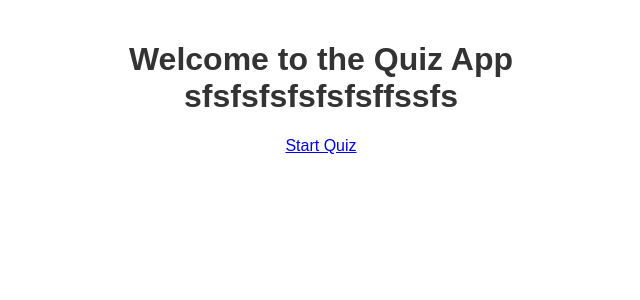
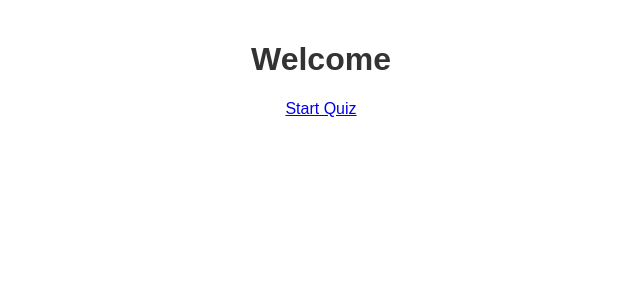
Before and after one commit to riponsarkar21/vercel_quiz_app_2, a Flask app: page / in a window 1280 px wide. Shown: the top 300 px of the page, without its empty margins (319-959 px from the left). Run offline with Flask 3, Linux system fonts and the light colour scheme.

Commit message:
Update index.html

```diff
--- a/templates/index.html
+++ b/templates/index.html
@@ -5,7 +5,7 @@
     <link rel="stylesheet" href="{{ url_for('static', filename='style.css') }}">
 </head>
 <body>
-    <h1>Welcome to the Quiz App sfsfsfsfsfsfsffssfs</h1>
+    <h1>Welcome</h1>
     <a href="{{ url_for('quiz') }}">Start Quiz</a>
 </body>
 </html>
```
